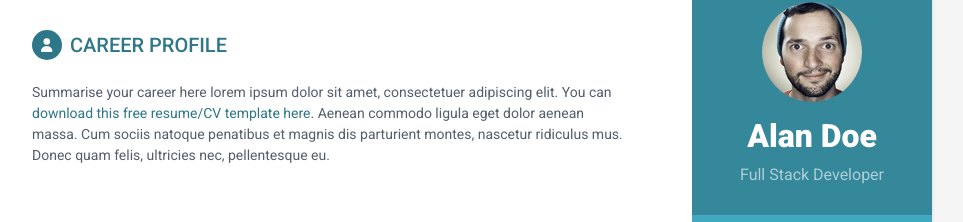
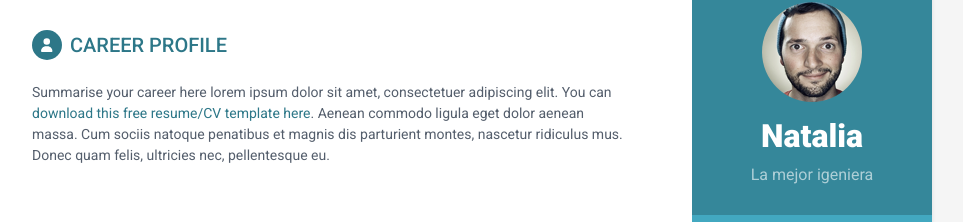
Before and after one commit to NataaaaR/CV, a plain HTML site: page index.html in a window 1280 px wide. Shown: the part 76-298 px from the top of the page, without its empty margins (188-1151 px from the left). Drawn offline with Linux system fonts and the light colour scheme.

Commit message:
Cambia el nombre de la persona

```diff
--- a/index.html
+++ b/index.html
@@ -25,8 +25,8 @@
         <div class="sidebar-wrapper">
             <div class="profile-container">
                 <img class="profile" src="assets/images/profile.png" alt="" />
-                <h1 class="name">Alan Doe</h1>
-                <h3 class="tagline">Full Stack Developer</h3>
+                <h1 class="name">Natalia</h1>
+                <h3 class="tagline">La mejor igeniera</h3>
             </div><!--//profile-container-->
 
             <div class="contact-container container-block">
```
